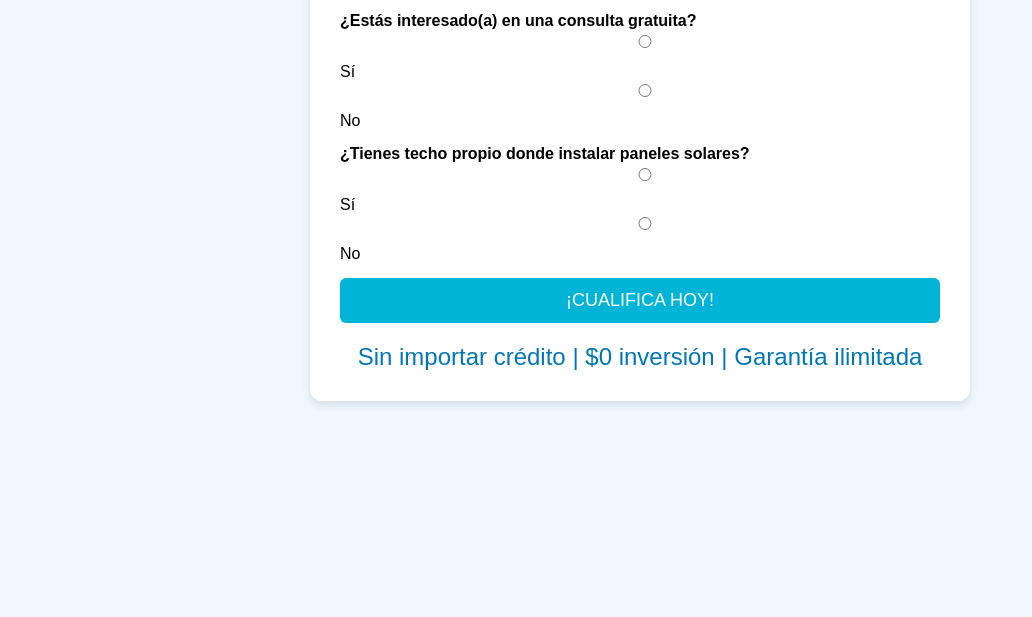
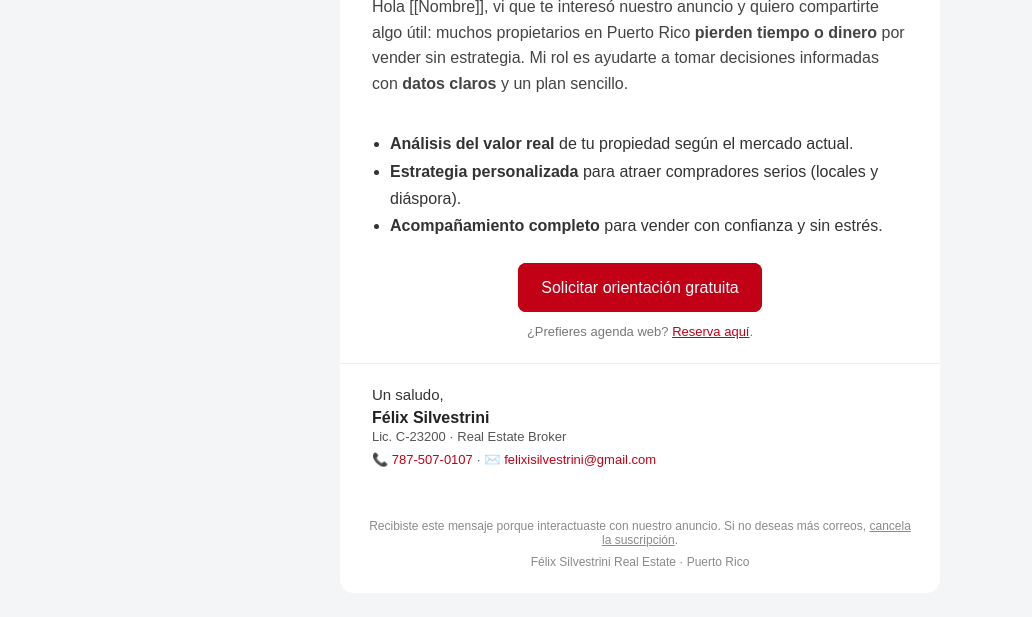
Before and after one commit to fsilver79/landing-solarliz, a plain HTML site: page index.html in a window 1280 px wide. Shown: the part 350-967 px from the top of the page, without its empty margins (0-1032 px from the left). Before the commit the page ends 800 px from the top, so only its background shows below. Drawn offline with Linux system fonts and the light colour scheme.

Commit message:
Update index.html

```diff
--- a/index.html
+++ b/index.html
@@ -1,98 +1,122 @@
-<!DOCTYPE html>
+!-- ===== Félix Silvestrini Real Estate – Email HTML ===== -->
+<!doctype html>
 <html lang="es">
 <head>
-  <meta charset="UTF-8">
-  <meta name="viewport" content="width=device-width, initial-scale=1.0">
-  <title>Landing Energía Solar</title>
+  <meta charset="utf-8">
+  <meta name="viewport" content="width=device-width">
+  <title>Orientación gratuita - Venta de propiedad</title>
   <style>
-    body {
-      background-color: #f0f8ff;
-      font-family: Arial, sans-serif;
-      margin: 0;
-      padding: 0;
+    /* Mobile tweaks (clients que respetan <style>) */
+    @media screen and (max-width:600px){
+      .container{width:100%!important}
+      .px{padding-left:20px!important;padding-right:20px!important}
+      .h1{font-size:26px!important;line-height:1.25!important}
     }
-    .container {
-      max-width: 600px;
-      margin: auto;
-      padding: 30px;
-      background-color: white;
-      box-shadow: 0 4px 10px rgba(0,0,0,0.1);
-      border-radius: 12px;
-      margin-top: 50px;
-    }
-    h1 {
-      text-align: center;
-      color: #0077b6;
-    }
-    input, label {
-      display: block;
-      width: 100%;
-      margin-bottom: 15px;
-      font-size: 16px;
-    }
-    input[type="text"], input[type="tel"], input[type="email"] {
-      padding: 10px;
-      border: 1px solid #ccc;
-      border-radius: 6px;
-    }
-    .question {
-      margin-bottom: 15px;
-    }
-    .question span {
-      display: block;
-      margin-bottom: 5px;
-      font-weight: bold;
-    }
-    .question label {
-      display: inline;
-      margin-right: 20px;
-    }
-    button {
-      background-color: #00b4d8;
-      color: white;
-      padding: 12px;
-      width: 100%;
-      border: none;
-      border-radius: 6px;
-      font-size: 18px;
-      cursor: pointer;
-    }
-    button:hover {
-      background-color: #0096c7;
-    }
-    .footer {
-      text-align: center;
-      font-size: 24px;
-      color: #0077b6;
-      margin-top: 20px;
-    }
+    /* Dark-mode friendly buttons */
+    a.btn{background:#c20016;color:#ffffff!important;text-decoration:none;border-radius:8px;display:inline-block}
+    a.btn:hover{opacity:.92}
   </style>
 </head>
-<body>
-  <div class="container">
-    <h1>¡Nuevo programa de energía solar que te paga hasta $1,200!</h1>
-    <form action="https://formsubmit.co/lisandrasolivan@gmail.com" method="POST">
-      <input type="text" name="Nombre y Apellido" placeholder="Nombre y Apellido" required>
-      <input type="tel" name="Teléfono" placeholder="Teléfono" required>
-      <input type="email" name="Correo Electrónico" placeholder="Correo Electrónico" required>
+<body style="margin:0;background:#f4f5f7;">
+  <center style="width:100%;background:#f4f5f7;">
+    <table role="presentation" cellpadding="0" cellspacing="0" border="0" width="100%">
+      <tr>
+        <td align="center">
+          <table role="presentation" class="container" cellpadding="0" cellspacing="0" border="0" width="600" style="width:600px;max-width:600px;background:#ffffff;border-radius:14px;overflow:hidden;margin:24px 0;">
+            <!-- Header / logo -->
+            <tr>
+              <td align="center" style="padding:20px 24px 8px">
+                <img src="[[LOGO_URL]]" width="180" alt="Félix Silvestrini Real Estate" style="display:block;height:auto;border:0;">
+              </td>
+            </tr>
 
-      <div class="question">
-        <span>¿Estás interesado(a) en una consulta gratuita?</span>
-        <label><input type="radio" name="Consulta Gratuita" value="Sí" required> Sí</label>
-        <label><input type="radio" name="Consulta Gratuita" value="No" required> No</label>
-      </div>
+            <!-- Hero -->
+            <tr>
+              <td class="px" style="padding:0 32px 8px">
+                <h1 class="h1" style="margin:8px 0 12px;font-family:Montserrat,Arial,sans-serif;font-weight:800;color:#222;letter-spacing:-0.3px;">
+                  Vender tu propiedad no es solo poner un precio… <span style="color:#c20016;">es tener un plan.</span>
+                </h1>
+                <p style="margin:0 0 16px;font-family:Montserrat,Arial,sans-serif;font-size:16px;line-height:1.6;color:#444;">
+                  Hola [[Nombre]], vi que te interesó nuestro anuncio y quiero compartirte algo útil:
+                  muchos propietarios en Puerto Rico <strong>pierden tiempo o dinero</strong> por vender sin estrategia.
+                  Mi rol es ayudarte a tomar decisiones informadas con <strong>datos claros</strong> y un plan sencillo.
+                </p>
+              </td>
+            </tr>
 
-      <div class="question">
-        <span>¿Tienes techo propio donde instalar paneles solares?</span>
-        <label><input type="radio" name="Techo Propio" value="Sí" required> Sí</label>
-        <label><input type="radio" name="Techo Propio" value="No" required> No</label>
-      </div>
+            <!-- Value bullets -->
+            <tr>
+              <td class="px" style="padding:0 32px 6px">
+                <table role="presentation" width="100%" cellpadding="0" cellspacing="0" border="0">
+                  <tr>
+                    <td style="padding:10px 0;">
+                      <ul style="margin:0;padding:0 0 0 18px;font-family:Montserrat,Arial,sans-serif;font-size:16px;line-height:1.7;color:#333;">
+                        <li><strong>Análisis del valor real</strong> de tu propiedad según el mercado actual.</li>
+                        <li><strong>Estrategia personalizada</strong> para atraer compradores serios (locales y diáspora).</li>
+                        <li><strong>Acompañamiento completo</strong> para vender con confianza y sin estrés.</li>
+                      </ul>
+                    </td>
+                  </tr>
+                </table>
+              </td>
+            </tr>
 
-      <button type="submit">¡CUALIFICA HOY!</button>
-    </form>
-    <div class="footer">
-      Sin importar crédito | $0 inversión | Garantía ilimitada
-    </div>
-  </div>
+            <!-- CTA block -->
+            <tr>
+              <td align="center" style="padding:8px 32px 24px">
+                <!-- Button to WhatsApp or landing -->
+                <table role="presentation" cellpadding="0" cellspacing="0" border="0">
+                  <tr>
+                    <td align="center" bgcolor="#c20016" style="border-radius:8px;">
+                      <a class="btn" href="https://wa.me/17875070107?text=Hola%20Félix,%20quiero%20orientación%20para%20vender%20mi%20propiedad%20(conocer%20valor,%20estrategia%20y%20compradores%20serios)."
+                         style="font-family:Montserrat,Arial,sans-serif;font-size:16px;line-height:1.2;padding:14px 22px;border:1px solid #c20016;">
+                        Solicitar orientación gratuita
+                      </a>
+                    </td>
+                  </tr>
+                </table>
+                <p style="margin:12px 0 0;font-family:Montserrat,Arial,sans-serif;font-size:13px;color:#777;">
+                  ¿Prefieres agenda web? <a href="[[LINK_LANDING_OR_CALENDLY]]" style="color:#c20016;text-decoration:underline;">Reserva aquí</a>.
+                </p>
+              </td>
+            </tr>
+
+            <!-- Signature -->
+            <tr>
+              <td class="px" style="padding:6px 32px 20px;border-top:1px solid #eee;">
+                <p style="margin:16px 0 6px;font-family:Montserrat,Arial,sans-serif;font-size:15px;color:#333;">
+                  Un saludo,
+                </p>
+                <p style="margin:0 0 2px;font-family:Montserrat,Arial,sans-serif;font-weight:700;color:#222;">
+                  Félix Silvestrini
+                </p>
+                <p style="margin:0 0 8px;font-family:Montserrat,Arial,sans-serif;font-size:13px;color:#555;">
+                  Lic. C-23200 · Real Estate Broker
+                </p>
+                <p style="margin:0 0 16px;font-family:Montserrat,Arial,sans-serif;font-size:13px;color:#555;">
+                  📞 <a href="tel:+17875070107" style="color:#c20016;text-decoration:none;">787-507-0107</a> ·
+                  ✉️ <a href="mailto:felixisilvestrini@gmail.com" style="color:#c20016;text-decoration:none;">felixisilvestrini@gmail.com</a>
+                </p>
+              </td>
+            </tr>
+
+            <!-- Footer / compliance -->
+            <tr>
+              <td align="center" style="padding:16px 24px 24px;">
+                <p style="margin:0 0 8px;font-family:Montserrat,Arial,sans-serif;font-size:12px;color:#8a8a8a;">
+                  Recibiste este mensaje porque interactuaste con nuestro anuncio.
+                  Si no deseas más correos, <a href="[[LINK_UNSUBSCRIBE]]" style="color:#8a8a8a;text-decoration:underline;">cancela la suscripción</a>.
+                </p>
+                <p style="margin:0;font-family:Montserrat,Arial,sans-serif;font-size:12px;color:#8a8a8a;">
+                  Félix Silvestrini Real Estate · Puerto Rico
+                </p>
+              </td>
+            </tr>
+
+          </table>
+        </td>
+      </tr>
+    </table>
+  </center>
 </body>
 </html>
```
